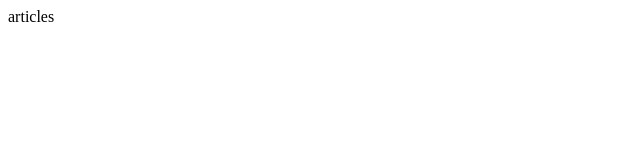
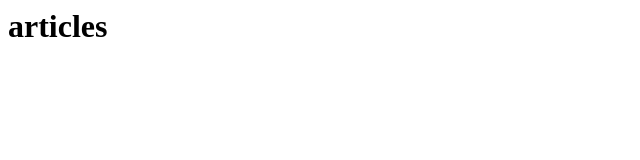
Before and after one commit to YuXuan-Du01/YuXuan-Du01.github.io, a plain HTML site: page articles.html in a window 1280 px wide. Shown: the whole page, without its empty margins (0-640 px from the left). Drawn offline with Linux system fonts and the light colour scheme.

Commit message:
Update articles.html

```diff
--- a/articles.html
+++ b/articles.html
@@ -3,7 +3,7 @@
   <head></head>
 
   <body>
-    <p>articles</p>
+    <h1>articles</h1>
   </body>
 
 </html>
```
